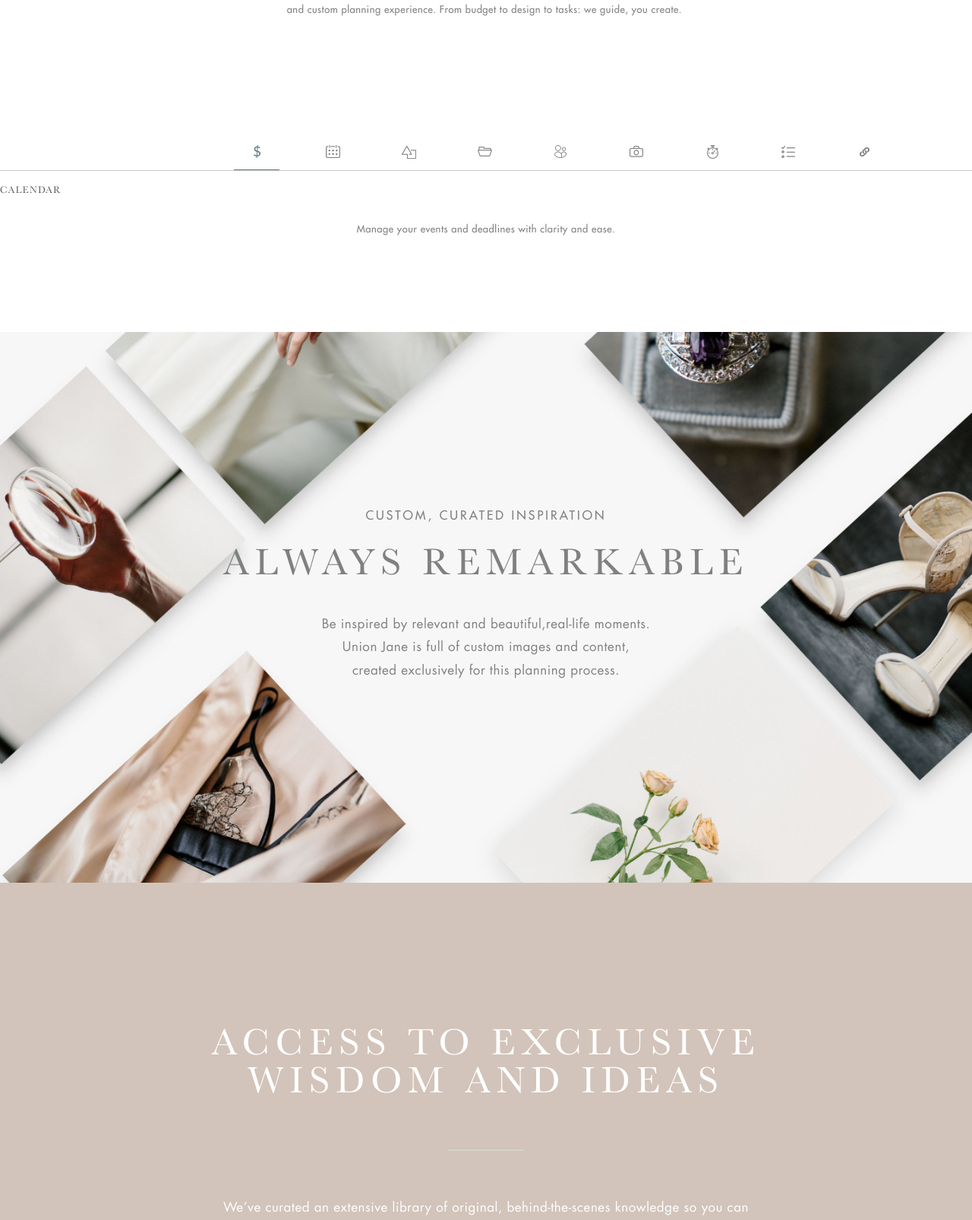
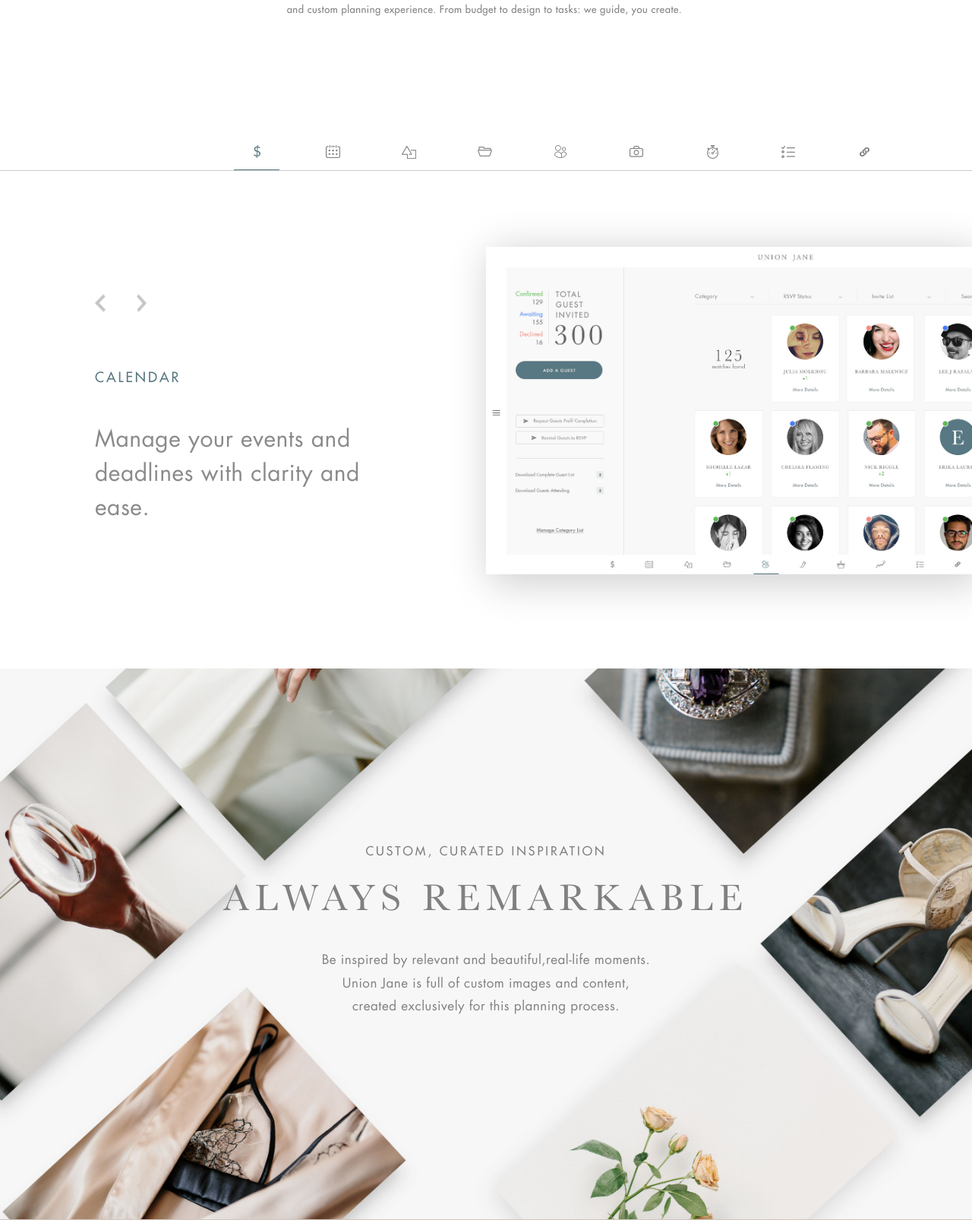
Before and after one commit to LucasFyl/landing-uj, a PHP site: page / in a window 1280 px wide. Shown: the part 1803-3409 px from the top of the page at 76% size. Run offline with PHP 8.4, Linux system fonts and the light colour scheme; some libraries are stand-ins or nearby versions.

Commit message:
tools slider style

```diff
--- a/app/assets/sass/_pages/_landing-page.scss
+++ b/app/assets/sass/_pages/_landing-page.scss
@@ -175,6 +175,7 @@ header#landing-page-header {
 	    }
 	}
 	section.tools {
+		height: auto;
 		padding-top: 15rem;
 		background:white;
 		h2, p {
@@ -197,6 +198,72 @@ header#landing-page-header {
 		    overflow-y: hidden;
 		    padding-top: 5rem;
 		    height: 10rem;
+		    li {
+		    	cursor: pointer;
+		    }
+		}
+		#tools-slider {
+			padding-top: 10rem;
+			padding-bottom: 10rem;
+			.slide {
+				@include size(100vw 45.5rem);
+				display: flex;
+				> div {
+					width: 50%;
+					flex-grow:1;
+				}
+				div.left {
+					.center-block {
+						@include center(vertical);
+					}
+					height: 100%;
+					padding: 0 12.5rem;
+
+					h4 {
+						color: #587883;
+						font-size: 1.8rem;
+						font-family: $base-font;
+						letter-spacing: .3rem;
+						margin-bottom: 4.5rem;
+						text-align: left;
+					}
+					p {
+						font-family: $book;
+						font-size: 3rem;
+						color: #8a8a8a;
+						text-align: left;
+					}
+
+					.arrows {
+						@include size(6.8rem 3rem);
+						display: flex;
+						margin-bottom: 7rem;
+
+						a {
+							display: block;
+							width: 50%;
+
+							&.left {
+								background:url('../images/asset-icon-caret-left.png') no-repeat left center;
+								background-size: 1.35rem 2.25rem;
+							}
+							&.right {
+								background:url('../images/asset-icon-caret-right.png') no-repeat right center;
+								background-size: 1.35rem 2.25rem;
+							}
+
+						}
+					}
+				}
+				.right img {
+					@include BoxShadowHelper(3);
+					box-shadow: 0.75rem 0.75rem 5rem .3rem rgba(0,0,0,0.2);
+					// @include transition(box-shadow 0.5s $ease-in-out-sine);
+					// &:hover {
+					// 	box-shadow: 0.95rem 0.95rem 6rem .4rem rgba(0,0,0,0.17);
+					// }
+				}
+			}
 		}
 	}
 	section.price {
--- a/app/assets/styles/main.css
+++ b/app/assets/styles/main.css
@@ -3062,6 +3062,7 @@ header#landing-page-header nav ul li a:hover {
   letter-spacing: .15rem;
 }
 #outer-wrap section.tools {
+  height: auto;
   padding-top: 15rem;
   background: white;
 }
@@ -3084,6 +3085,67 @@ header#landing-page-header nav ul li a:hover {
   overflow-y: hidden;
   padding-top: 5rem;
   height: 10rem;
+}
+#outer-wrap section.tools #tools-menu li {
+  cursor: pointer;
+}
+#outer-wrap section.tools #tools-slider {
+  padding-top: 10rem;
+  padding-bottom: 10rem;
+}
+#outer-wrap section.tools #tools-slider .slide {
+  height: 45.5rem;
+  width: 100vw;
+  display: flex;
+}
+#outer-wrap section.tools #tools-slider .slide > div {
+  width: 50%;
+  flex-grow: 1;
+}
+#outer-wrap section.tools #tools-slider .slide div.left {
+  height: 100%;
+  padding: 0 12.5rem;
+}
+#outer-wrap section.tools #tools-slider .slide div.left .center-block {
+  position: relative;
+  top: 50%;
+  transform: translateY(-50%);
+}
+#outer-wrap section.tools #tools-slider .slide div.left h4 {
+  color: #587883;
+  font-size: 1.8rem;
+  font-family: "FuturaStdMedium", sans-serif;
+  letter-spacing: .3rem;
+  margin-bottom: 4.5rem;
+  text-align: left;
+}
+#outer-wrap section.tools #tools-slider .slide div.left p {
+  font-family: "FuturaStdBook", sans-serif;
+  font-size: 3rem;
+  color: #8a8a8a;
+  text-align: left;
+}
+#outer-wrap section.tools #tools-slider .slide div.left .arrows {
+  height: 3rem;
+  width: 6.8rem;
+  display: flex;
+  margin-bottom: 7rem;
+}
+#outer-wrap section.tools #tools-slider .slide div.left .arrows a {
+  display: block;
+  width: 50%;
+}
+#outer-wrap section.tools #tools-slider .slide div.left .arrows a.left {
+  background: url("../images/asset-icon-caret-left.png") no-repeat left center;
+  background-size: 1.35rem 2.25rem;
+}
+#outer-wrap section.tools #tools-slider .slide div.left .arrows a.right {
+  background: url("../images/asset-icon-caret-right.png") no-repeat right center;
+  background-size: 1.35rem 2.25rem;
+}
+#outer-wrap section.tools #tools-slider .slide .right img {
+  box-shadow: 0 10px 20px rgba(0, 0, 0, 0.19), 0 6px 6px rgba(0, 0, 0, 0.23);
+  box-shadow: 0.75rem 0.75rem 5rem 0.3rem rgba(0, 0, 0, 0.2);
 }
 #outer-wrap section.price .pricebox {
   width: 100vw;
--- a/app/index.html
+++ b/app/index.html
@@ -138,15 +138,21 @@
                     <!-- TODO: insert tools nav from unionjane-frontend -->
                 </nav>
 
-                <div class="tools-slider">
+                <div id="tools-slider">
                     <div class="slide-wrap">
                         <div class="slide">
                             <div class="left">
-                                <h4>Calendar</h4>
-                                <p>Manage your events and deadlines with clarity and ease.</p>
+                                <div class="center-block">
+                                    <div class="arrows">
+                                        <a href="#" class="left"></a>
+                                        <a href="#" class="right"></a>
+                                    </div>
+                                    <h4>Calendar</h4>
+                                    <p>Manage your events and deadlines with clarity and ease.</p>
+                                </div>
                             </div>
                             <div class="right">
-                                <!-- TODO export images: <img src="" alt=""> -->
+                                <img src="assets/images/placeholder-slider.jpg" alt="#" />
                             </div>
                         </div>
                     </div>
```
Also changed, not shown: app/assets/images/asset-icon-caret-left.png (added), app/assets/images/asset-icon-caret-right.png (added), app/assets/images/placeholder-slider.jpg (added), 1 other file.
